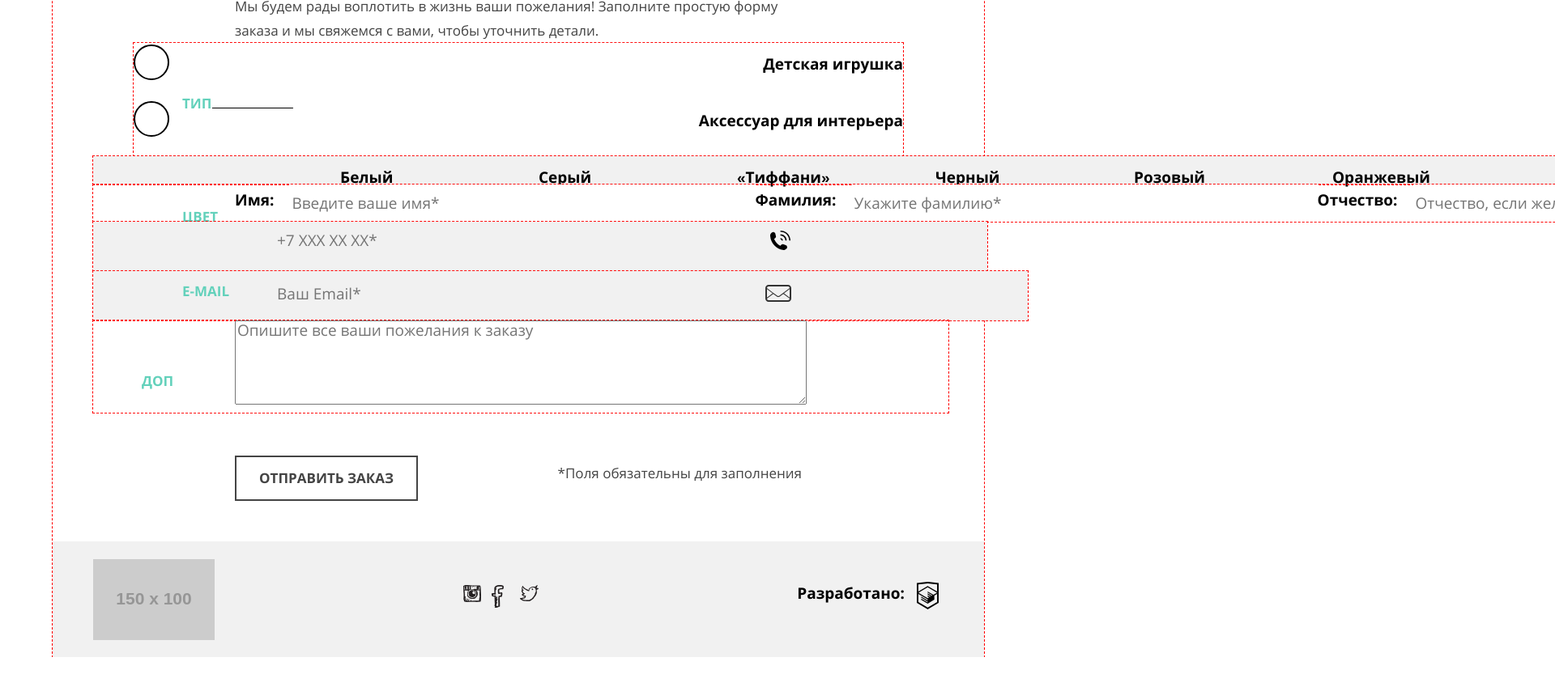
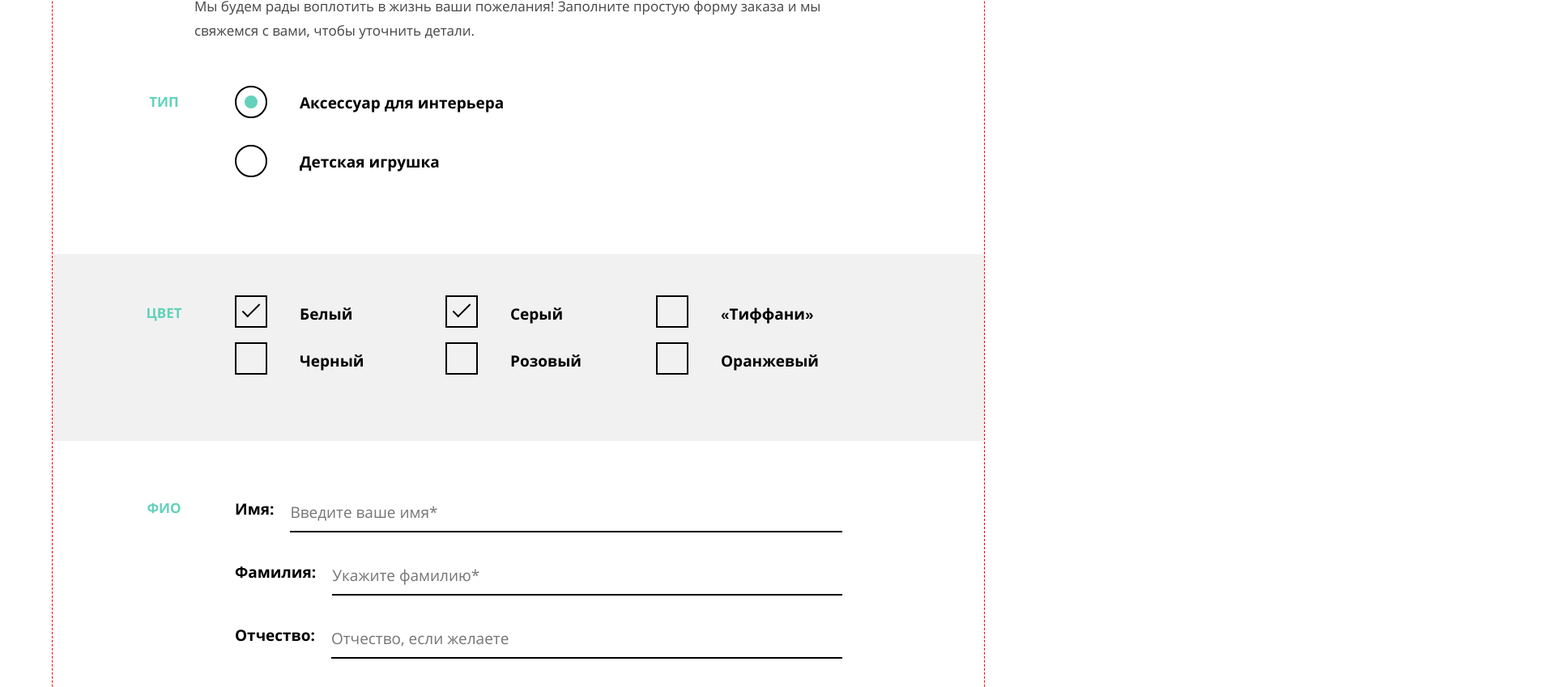
Before and after one commit to anticipant/172395-mishka, a website: page form.html in a window 1280 px wide. Shown: the part 477-1326 px from the top of the page at 81% size, 1920 px wide, since content can reach past the window. Before the commit the page ends 1289 px from the top, so only its background shows below. Drawn offline with nearby package versions, Linux system fonts and the light colour scheme; files that its build step writes are made by us from their sources; placeholder pictures from the web are drawn by us.

Commit message:
флекс форма

```diff
--- a/form.html
+++ b/form.html
@@ -33,56 +33,73 @@
       <p class="order-form__description">
         Мы будем рады воплотить в жизнь ваши пожелания! Заполните простую форму заказа и мы свяжемся с вами, чтобы уточнить детали.
       </p>
-      <form action="/" method="post" class="order-wrapper">
+      <form action="/" method="post" class="order-form__wrapper">
         <!--       action адрес программы или документа, который обрабатывает данные формы-->
-        <fieldset  class="order-form__item radio-module">
-          <legend class="radio-module__title">Тип</legend>
+        <div class="order-form__item radio-module">
+          <p class="radio-module__title">Тип</p>
+          <div class="radio-module__wrapper">
+            <div class="radio-module__inner">
               <input class="radio-module__input" type="radio" name="item-type" value="interior-accessories" id="interior-accessories" checked>
               <label class="radio-module__label" for="interior-accessories">Аксессуар для интерьера</label>
+            </div>
+            <div class="radio-module__inner">
               <input class="radio-module__input" type="radio" name="item-type" value="childrens-toy" id="childrens-toy">
               <label class="radio-module__label" for="childrens-toy">Детская игрушка</label>
-        </fieldset >
-        <fieldset class="order-form__item order-form__item--background-grey checkbox-module">
-          <legend class="checkbox-module__title">Цвет</legend>
+            </div>
+          </div>
+        </div >
+        <div class="order-form__item order-form__item--background-grey checkbox-module">
+          <p class="checkbox-module__title">Цвет</p>
+          <div class="checkbox-module__wrapper">
+            <div class="checkbox-module__inner">
               <input class="checkbox-module__input" type="checkbox" name="item-color" id="white-color" checked>
               <label class="checkbox-module__label" for="white-color">Белый</label>
-
+            </div>
+            <div class="checkbox-module__inner">
               <input class="checkbox-module__input" type="checkbox" name="item-color" id="grey-color" checked>
               <label class="checkbox-module__label" for="grey-color">Серый</label>
-
+            </div>
+            <div class="checkbox-module__inner">
               <input class="checkbox-module__input" type="checkbox" name="item-color" id="tiffani-color">
               <label class="checkbox-module__label" for="tiffani-color">«Тиффани»</label>
-
+            </div>
+            <div class="checkbox-module__inner">
               <input class="checkbox-module__input" type="checkbox" name="item-color" id="black-color">
               <label class="checkbox-module__label" for="black-color">Черный</label>
-
+            </div>
+            <div class="checkbox-module__inner">
               <input class="checkbox-module__input" type="checkbox" name="item-color" id="pink-color">
               <label class="checkbox-module__label" for="pink-color">Розовый</label>
-
+            </div>
+            <div class="checkbox-module__inner">
               <input class="checkbox-module__input" type="checkbox" name="item-color" id="orange-color">
               <label class="checkbox-module__label" for="orange-color">Оранжевый</label>
-        </fieldset>
-        <fieldset class="order-form__item text-module">
-          <legend class="text-module__title">Фио</legend>
+            </div>
+          </div>
+        </div>
+        <div class="order-form__item text-module">
+          <p class="text-module__title">Фио</p>
+          <div class="text-module__wrapper">
             <label class="text-module__label" for="input-first-name">Имя:</label>
             <input class="text-module__input" type="text" name="first-name" id="input-first-name" placeholder="Введите ваше имя*" required>
             <label class="text-module__label" for="input-second-name">Фамилия:</label>
             <input class="text-module__input" type="text" name="second-name" id="input-second-name" placeholder="Укажите фамилию*" required>
             <label class="text-module__label" for="input-third-name">Отчество:</label>
             <input class="text-module__input" type="text" name="third-name" id="input-third-name" placeholder="Отчество, если желаете">
-        </fieldset>
-        <fieldset class="order-form__item order-form__item--background-grey tel-module">
-          <legend class="tel-module__title">Тел</legend>
+          </div>
+        </div>
+        <div class="order-form__item order-form__item--background-grey tel-module">
+          <p class="tel-module__title">Тел</p>
           <input class="tel-module__input" type="tel" name="telephone" id="input-tel" placeholder="+7 ХХХ ХХ ХХ*" required>
-        </fieldset>
-        <fieldset class="order-form__item order-form__item--background-grey mail-module">
-          <legend class="mail-module__title">E-mail</legend>
+        </div>
+        <div class="order-form__item order-form__item--background-grey mail-module">
+          <p class="mail-module__title">E-mail</p>
           <input class="mail-module__input" type="email" name="email" id="input-email" placeholder="Ваш Email*" required>
-        </fieldset>
-        <fieldset class="order-form__item textarea-module">
-          <legend class="textarea-module__title">Доп</legend>
+        </div>
+        <div class="order-form__item textarea-module">
+          <p class="textarea-module__title">Доп</p>
           <textarea class="textarea-module__field" name="comments" id="comments" cols="21" rows="5" placeholder="Опишите все ваши пожелания к заказу"></textarea>
-        </fieldset>
+        </div>
         <p class="order-form__required">*Поля обязательны для заполнения</p>
         <input class="order-form__btn btn" type="submit" value="Отправить заказ" name="send">
       </form>
--- a/sass/blocks/checkbox-module.scss
+++ b/sass/blocks/checkbox-module.scss
@@ -1,41 +1,110 @@
+.checkbox-module {
+  width: 100%;
+  display: flex;
+  flex-direction: column;
+  padding: 0 $mobile-indent;
+}
+.checkbox-module__wrapper {
+  position: relative;
+  display: flex;
+  flex-direction: column;
+}
+.checkbox-module__inner {
+  position: relative;
+}
 .checkbox-module__title {
   @include font ($fs-medium, $lh-tiny);
 
+  margin: 0;
   padding-bottom: 35px;
 
   font-weight: bold;
   color: $order-form-legend-color;
   text-transform: uppercase;
+
+  &:after {
+    content: "";
+    position: absolute;
+    right: 30px;
+    top: 6px;
+
+    display: block;
+    height: 1px;
+    width: 198px;
+
+    background-color: $base-green;
+  }
+}
+.checkbox-module__input {
+  display: none;
 }
 .checkbox-module__label {
   @include font ($fs-medium, $lh-small);
-
   display: block;
-  padding-bottom: 40px;
-  padding-left: 60px;
+  padding: 0 0 40px 63px;
+  box-sizing: border-box;
 
   color: $order-form-text-color-1;
   font-weight: bold;
+
+  &:after {
+    content: "";
+    position: absolute;
+    left: 0px;
+    top: -14px;
+    display: block;
+    width: 40px;
+    height: 40px;
+    box-sizing: border-box;
+    border: 2px solid #000;
+  }
+}
+.checkbox-module__input:checked+.checkbox-module__label {
+  &:before {
+    content: "";
+    position: absolute;
+    left: 9px;
+    top: -3px;
+    display: block;
+    width: 22px;
+    height: 10px;
+    box-sizing: border-box;
+    border-bottom: 2px solid #000;
+    border-left: 2px solid #000;
+    transform: rotate(-45deg)
+  }
 }
 
 //  Tablet
 
 @media #{$tablet-widths} {
+  .checkbox-module {
+    flex-direction: row;
+    justify-content: flex-start;
+
+    padding: 65px $tablet-indent 50px;
+  }
+  .checkbox-module__wrapper {
+    width: 500px;
+    flex-direction: row;
+    flex-wrap: wrap;
+  }
+  .checkbox-module__inner {
+    width: 250px;
+  }
   .checkbox-module__title {
-    position: absolute;
-    left: 50px;
-    top: 67px;
+    width: 167px;
+    padding: 0;
+
+    &:after {
+      display: none;
+    }
   }
   .checkbox-module__input {
     display: none;
   }
   .checkbox-module__label {
-    display: inline-block;
-    width: 250px;
-    padding: 0;
-    padding-left: 80px;
-    padding-top: 17px;
-    box-sizing: border-box;
+    padding: 0 0 40px 80px;
 
     font-size: 19px;
   }
@@ -45,16 +114,18 @@
 
 @media #{$desktop-widths} {
   .checkbox-module {
-    padding-right: $desktop-small-indent;
+  }
+  .checkbox-module__wrapper {
+    width: 780px;
+  }
+  .checkbox-module__inner {
+    width: 260px;
   }
   .checkbox-module__title {
-    left: 110px;
+    width: 175px;
+    text-align: center;
   }
   .checkbox-module__label {
-    width: 245px;
-    padding: 0;
-    padding-left: 80px;
-    padding-top: 17px;
-    box-sizing: border-box;
+
   }
 }
--- a/sass/blocks/mail-module.scss
+++ b/sass/blocks/mail-module.scss
@@ -1,43 +1,65 @@
+.mail-module {
+  width: 100%;
+  display: flex;
+  flex-direction: column;
+  padding: 0 $mobile-indent 30px;
+}
 .mail-module__title {
   @include font ($fs-medium, $lh-tiny);
 
   padding-bottom: 19px;
-  padding-top: 25px;
+  margin: 0;
 
   font-weight: bold;
   text-transform: uppercase;
   color: $order-form-legend-color;
+
+  &:after {
+    content: "";
+    display: block;
+    position: absolute;
+    right: 30px;
+    top: 6px;
+    height: 1px;
+    width: 198px;
+    background-color: $base-green;
+
+  }
 }
 .mail-module__input {
   @include font ($fs-medium, $lh-small);
 
-  padding-bottom: 10px;
-  padding-top: 10px;
+  padding: 10px 0;
   margin-bottom: 10px;
 
   color: $order-form-text-color-2;
 
   border: none;
+  border-bottom: 2px solid #000;
   background-image: url(../img/icon-mail.svg);
   background-repeat: no-repeat;
-  background-position: 90% 50%;
+  background-position: 100% 50%;
 }
 
 //  Tablet
 
 @media #{$tablet-widths} {
   .mail-module {
-    padding-top: 5px;
+    flex-direction: row;
+    justify-content: flex-start;
+
+    padding: 12px $tablet-indent 50px;
   }
   .mail-module__title {
-    position: absolute;
-    left: 50px;
-    top: 17px;
+    width: 167px;
+    padding: 10px 0 0;
 
-    padding: 0;
+    &:after {
+      display: none;
+    }
   }
   .mail-module__input {
-    width: 500px;
+    flex-grow: 1;
 
     font-size: 19px;
 
@@ -52,9 +74,7 @@
     padding-right: $desktop-small-indent;
   }
   .mail-module__title {
-    left: 110px;
-  }
-  .mail-module__input {
-    width: 700px;
+    width: 175px;
+    text-align: center;
   }
 }
--- a/sass/blocks/order-form.scss
+++ b/sass/blocks/order-form.scss
@@ -1,10 +1,7 @@
 .order-form {
   padding-bottom: 55px;
-//  display: flex;
-//  flex-direction: column;
-
 }
-.order-wrapper {
+.order-form__wrapper {
   display: flex;
   flex-wrap: wrap;
 
@@ -29,8 +26,6 @@
   color: $text-color;
 }
 .order-form__item {
-  display: flex;
-  outline: 1px dashed #ff0000;
   position: relative;
 
   margin: 0;
@@ -40,16 +35,17 @@
 .order-form__required {
   @include font (14px, $lh-tiny);
 
+  padding: 0 $mobile-indent;
   margin: 0;
 
   color: $text-color;
 }
 .order-form__btn {
   @include font($fs-medium, $lh-tiny);
-
-  padding-top: 18px;
-  padding-bottom: 18px;
-  margin: $mobile-indent $mobile-indent 0;
+  width: 260px;
+  padding: 18px 10px;
+  margin: 31px auto 0;
+  box-sizing: border-box;
 
   font-weight: bold;
 }
@@ -58,7 +54,7 @@
 
 @media #{$tablet-widths} {
   .order-form {
-    padding: 0 0 $tablet-indent;
+    padding: 0 0 50px;
     margin-top: -48px;
   }
 
@@ -78,7 +74,6 @@
     position: relative;
 
     &--background-grey {
-
       background-color: #f1f1f1;
     }
   }
@@ -91,8 +86,8 @@
 
   }
   .order-form__btn {
-    display: inline-block;
-    width: 226px;
+    //    display: inline-block;
+    width: 230px;
     margin: 53px 0 0 $tablet-indent;
   }
 }
@@ -101,7 +96,6 @@
 
 @media #{$desktop-widths} {
   .order-form {
-    @include tablet-indent();
   }
 
   .order-form__title {
@@ -112,19 +106,10 @@
   .order-form__description {
     padding: 125px $desktop-small-indent 0;
   }
-  .order-form__item {
-    @include desktop-small-indent();
-
-    text-align: left;
-
-    &--background-grey {
-      @include desktop-big-indent();
-    }
-  }
   .order-form__required {
     padding-right: $desktop-small-indent;
   }
   .order-form__btn {
-    margin-left: $desktop-small-indent;
+    margin-left: $desktop-big-indent;
   }
 }
--- a/sass/blocks/radio-module.scss
+++ b/sass/blocks/radio-module.scss
@@ -1,21 +1,20 @@
 .radio-module {
+  width: 100%;
+  display: flex;
+  flex-direction: column;
+  padding: 0 $mobile-indent;
+}
+.radio-module__wrapper {
+  position: relative;
+}
+.radio-module__inner {
+  position: relative;
+}
 
-  width: 100%;
-  box-sizing: border-box;
-  padding: 0;
-  margin: 0 $mobile-indent;
-  display: flex;
-  flex-direction: column-reverse;
-
-
-
-}
 .radio-module__title {
   @include font ($fs-medium, $lh-tiny);
-  //  display: block;
 
-    width: 100%;
-  align-self: center;
+  margin: 0;
   padding-bottom: 35px;
 
   font-weight: bold;
@@ -24,10 +23,13 @@
 
   &:after {
     content: "";
-    display: inline-block;
-    width: 100px;
+    display: block;
+    position: absolute;
+    right: 30px;
+    top: 6px;
     height: 1px;
-    background-color: #000;
+    width: 198px;
+    background-color: $base-green;
   }
 }
 .radio-module__input {
@@ -35,9 +37,9 @@
 }
 .radio-module__label {
   @include font ($fs-medium, $lh-small);
-  align-self: flex-end;
-  //  display: block;
-  padding: 0 0 35px 60px;
+  display: block;
+
+  padding: 0 0 35px 62px;
 
   color: $order-form-text-color-1;
   font-weight: bold;
@@ -46,21 +48,31 @@
     content: "";
     position: absolute;
     left: 0px;
-    margin-top: -15px;
+    top: -12px;
 
     display: block;
     width: 40px;
     height: 40px;
+    box-sizing: border-box;
 
     border-radius: 50%;
     border: 2px solid #000;
-
+    background-color: transparent;
   }
 }
 .radio-module__input:checked+.radio-module__label {
+  &:after {
+    content: "";
+    position: absolute;
+    left: 12px;
+    top: 0;
 
-  &:before {
+    display: block;
+    height: 16px;
+    width: 16px;
 
+    border-radius: 50%;
+    background-color: $base-green;
   }
 }
 
@@ -68,16 +80,27 @@
 
 @media #{$tablet-widths} {
   .radio-module {
-    margin: 0 $tablet-indent;
+    flex-direction: row;
+    justify-content: flex-start;
+
+    padding: 65px $tablet-indent 50px;
+  }
+  .radio-module__wrapper {
+    flex-direction: row;
+    flex-wrap: wrap;
+
   }
   .radio-module__title {
-    position: absolute;
-    left: 0;
-    top: 67px;
+    width: 167px;
+    padding: 0;
+
+    &:after {
+      display: none;
+    }
   }
   .radio-module__label {
-    padding-top: 17px;
-    padding-left: 80px;
+    padding: 0 0 55px 80px;
+    margin: 0;
 
     font-size: 19px;
   }
@@ -87,6 +110,7 @@
 
 @media #{$desktop-widths} {
   .radio-module__title {
-    left: 60px;
+    width: 175px;
+    text-align: center;
   }
 }
--- a/sass/blocks/tel-module.scss
+++ b/sass/blocks/tel-module.scss
@@ -1,26 +1,44 @@
+.tel-module {
+  width: 100%;
+  display: flex;
+  flex-direction: column;
+  padding: 0 $mobile-indent;
+}
 .tel-module__title {
   @include font ($fs-medium, $lh-tiny);
 
   padding-bottom: 19px;
-  padding-top: 25px;
+  margin: 0;
 
   font-weight: bold;
   color: $order-form-legend-color;
   text-transform: uppercase;
+
+  &:after {
+    content: "";
+    display: block;
+    position: absolute;
+    right: 30px;
+    top: 6px;
+    height: 1px;
+    width: 198px;
+    background-color: $base-green;
+
+  }
 }
 .tel-module__input {
   @include font ($fs-medium, $lh-small);
 
-  padding-bottom: 10px;
-  padding-top: 10px;
+  padding: 10px 0;
   margin-bottom: 10px;
 
   color: $order-form-text-color-2;
 
   border: none;
+  border-bottom: 2px solid #000;
   background-image: url(../img/icon-phone.svg);
   background-repeat: no-repeat;
-  background-position: 90% 50%;
+  background-position: 100% 50%;
 }
 
 
@@ -28,17 +46,21 @@
 
 @media #{$tablet-widths} {
   .tel-module {
-    padding-bottom: 5px;
+    flex-direction: row;
+    justify-content: flex-start;
+
+    padding: 50px $tablet-indent 12px;
   }
   .tel-module__title {
-    position: absolute;
-    left: 50px;
-    top: 67px;
+    width: 167px;
+    padding: 10px 0 0;
 
-    padding: 0;
+    &:after {
+      display: none;
+    }
   }
   .tel-module__input {
-    width: 500px;
+    flex-grow: 1;
 
     font-size: 19px;
 
@@ -53,9 +75,7 @@
     padding-right: $desktop-small-indent;
   }
   .tel-module__title {
-    left: 110px;
-  }
-  .tel-module__input {
-    width: 700px;
+    width: 175px;
+    text-align: center;
   }
 }
--- a/sass/blocks/text-module.scss
+++ b/sass/blocks/text-module.scss
@@ -1,17 +1,41 @@
+.text-module {
+  width: 100%;
+  display: flex;
+  flex-direction: column;
+  padding: 0 $mobile-indent;
+}
+.text-module__wrapper {
+  display: flex;
+  flex-direction: column;
+  flex-grow: 1;
+}
 .text-module__title {
   @include font ($fs-medium, $lh-tiny);
 
+  margin: 0;
   padding-bottom: 30px;
 
   font-weight: bold;
   color: $order-form-legend-color;
   text-transform: uppercase;
+
+  &:after {
+    content: "";
+    display: block;
+    position: absolute;
+    right: 30px;
+    top: 6px;
+    height: 1px;
+    width: 198px;
+    background-color: $base-green;
+
+  }
 }
 .text-module__label {
   @include font ($fs-medium, $lh-small);
 
   display: block;
-  padding-bottom: 5px;
+  padding-top: 5px;
 
   color: $order-form-text-color-1;
   font-weight: bold;
@@ -19,49 +43,67 @@
 .text-module__input {
   @include font ($fs-medium, $lh-small);
 
-  padding-bottom: 10px;
-  padding-top: 10px;
-  margin-bottom: 10px;
+  padding: 10px 0;
+  margin-bottom: 20px;
+
+  border-bottom: 2px solid #f3f3f3;
 
   color: $order-form-text-color-2;
 
   border: none;
+  border-bottom: 2px solid #000;
 }
 
 //  Tablet
 
 @media #{$tablet-widths} {
+  .text-module {
+    flex-direction: row;
+    justify-content: flex-start;
+
+    padding: 65px $tablet-indent 50px;
+  }
+  .text-module__wrapper {
+    flex-direction: row;
+    flex-wrap: wrap;
+    width: 500px;
+  }
   .text-module__title {
-    position: absolute;
-    left: 0;
-    top: 67px;
+    width: 167px;
+    padding: 10px 0 0;
+
+    &:after {
+      display: none;
+    }
   }
   .text-module__input {
-    display: inline-block;
+    flex-grow: 1;
     width: 350px;
-    margin: 0;
+    margin: 0 0 30px;
 
     font-size: 19px;
-    vertical-align: top;
   }
   .text-module__label {
-    display: inline-block;
-    padding-top: 10px;
-    padding-bottom: 10px;
-    padding-right: 20px;
+    padding: 10px 20px 10px 0;
 
     font-size: 19px;
-    vertical-align: top;
   }
 }
 
 // Desktop
 
 @media #{$desktop-widths} {
+  .text-module {
+    padding-right: $desktop-small-indent;
+  }
   .text-module__title {
-    left: 60px;
+    width: 175px;
+    text-align: center;
+  }
+  .text-module__wrapper {
+    width: 700px;
   }
   .text-module__input {
-    width: 570px;
+    width: 80%;
   }
 }
--- a/sass/blocks/textarea-module.scss
+++ b/sass/blocks/textarea-module.scss
@@ -1,35 +1,60 @@
+.textarea-module {
+  width: 100%;
+  display: flex;
+  flex-direction: column;
+  padding: 0 $mobile-indent 18px;
+}
 .textarea-module__title {
   @include font ($fs-medium, $lh-tiny);
 
   padding-bottom: 20px;
-  padding-top: 25px;
+  margin: 0;
 
   font-weight: bold;
   color: $order-form-legend-color;
   text-transform: uppercase;
+
+  &:after {
+    content: "";
+    display: block;
+    position: absolute;
+    right: 30px;
+    top: 6px;
+    height: 1px;
+    width: 198px;
+    background-color: $base-green;
+
+  }
 }
 .textarea-module__field {
   @include font ($fs-medium, $lh-small);
 
-  width: 100%;
+  flex-grow: 1;
   padding-bottom: 10px;
-  margin-bottom: 10px;
 
   color: $order-form-text-color-2;
+  border: 2px solid #000;
 }
 
 //  Tablet
 
 @media #{$tablet-widths} {
+  .textarea-module {
+    flex-direction: row;
+    justify-content: flex-start;
+
+    padding: 50px $tablet-indent 0;
+  }
   .textarea-module__title {
-    position: absolute;
-    left: 0;
-    top: 67px;
+    width: 167px;
+    padding: 10px 0 0;
 
-    padding: 0;
+    &:after {
+      display: none;
+    }
   }
   .textarea-module__field {
-    width: 500px;
+    flex-grow: 1;
 
     font-size: 19px;
   }
@@ -38,10 +63,11 @@
 // Desktop
 
 @media #{$desktop-widths} {
+  .textarea-module {
+    padding-right: $desktop-small-indent;
+  }
   .textarea-module__title {
-    left: 60px;
-  }
-  .textarea-module__field {
-    width: 700px;
+    width: 175px;
+    text-align: center;
   }
 }
```
Lines whose indentation alone changed are shown as unchanged.
